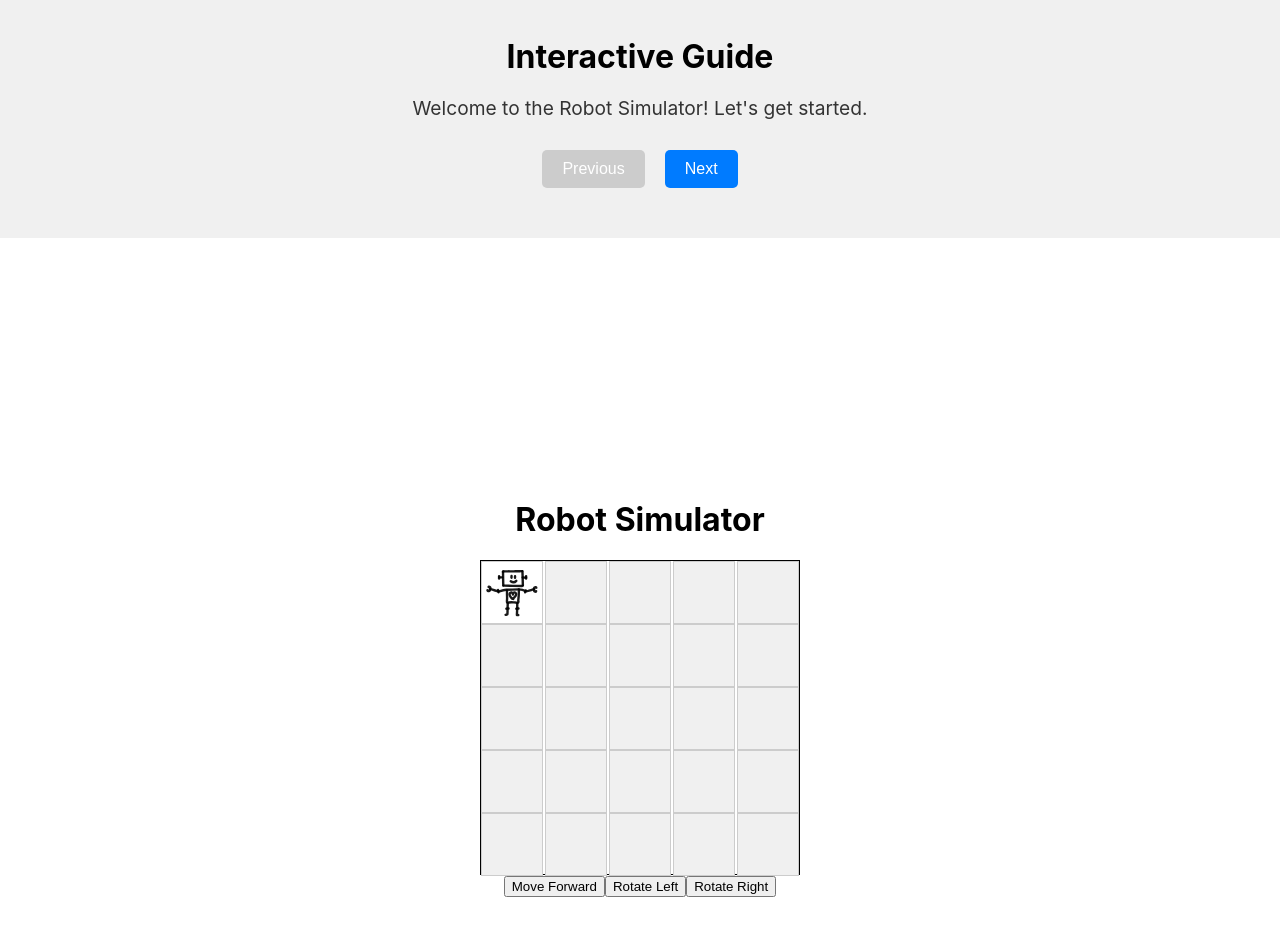
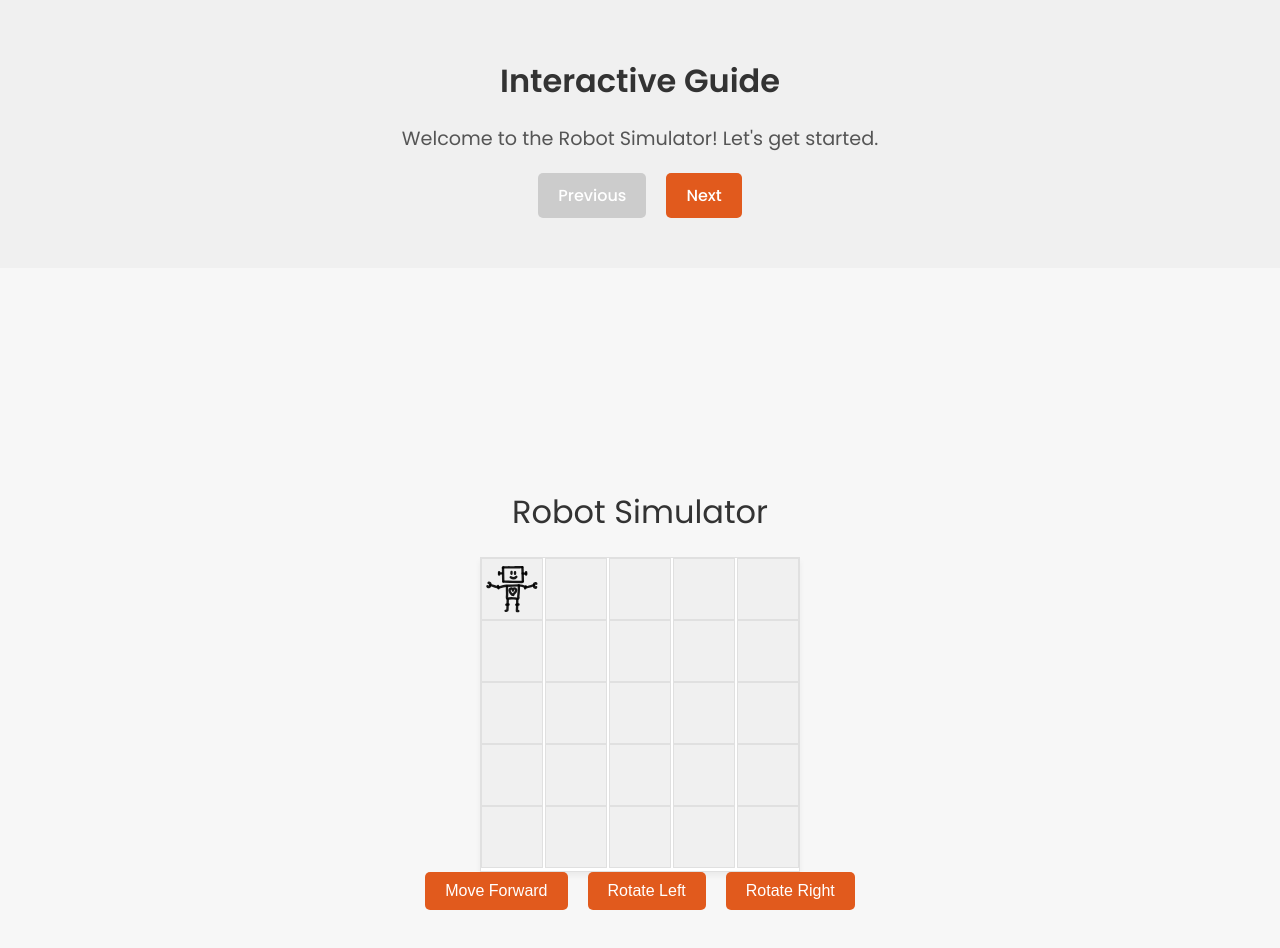
Before and after one commit to OneTwoSz/Yourbell_Projects, a React (Create React App) app in the folder robot-simulator/: page / in a window 1280 px wide. Shown: the part 840-1788 px from the top of the page. Built offline with nearby package versions, Linux system fonts and the light colour scheme.

Commit message:
Fixed button issue by using z dimension

```diff
--- a/robot-simulator/public/index.html
+++ b/robot-simulator/public/index.html
@@ -1,6 +1,9 @@
 <!DOCTYPE html>
 <html lang="en">
   <head>
+    <link rel="preconnect" href="https://fonts.googleapis.com">
+    <link rel="preconnect" href="https://fonts.gstatic.com" crossorigin>
+    <link href="https://fonts.googleapis.com/css2?family=Poppins:ital,wght@0,100;0,200;0,300;0,400;0,500;0,600;0,700;0,800;0,900;1,100;1,200;1,300;1,400;1,500;1,600;1,700;1,800;1,900&display=swap" rel="stylesheet">
     <meta charset="utf-8" />
     <link rel="icon" href="%PUBLIC_URL%/favicon.ico" />
     <meta name="viewport" content="width=device-width, initial-scale=1" />
--- a/robot-simulator/src/styles/App.css
+++ b/robot-simulator/src/styles/App.css
@@ -1,39 +1,38 @@
-.grid {
-  display: grid;
-  grid-template-columns: repeat(5, 62px);
-  grid-template-rows: repeat(5, 61px);
-  gap: 2px;
-  border: 1px solid #000000;
-  background-color: #fff;
+body {
+  background-color: #f7f7f7; /* Light gray background */
+  color: #333333; /* Dark gray text */
+  font-family: 'Poppins';
+  margin: 0;
+  padding: 0;
 }
 
-.cell {
-  width: 60px;
-  height: 60px;
-  background-color: #f0f0f0;
-  border: 1px solid #ccc;
-  display: flex;
-  align-items: center;
-  justify-content: center;
-  font-size: 20px;
-  font-weight: bold;
-  padding: 1px 0 0 0;
+h1, h2, h3 {
+  font-weight: 400; /* Lighter font weight for headings */
+  color: #333333; /* Consistent heading color */
 }
 
-/* Remove the old robot background color and style */
-.robot {
-  background-color: transparent; /* No background for the SVG */
-  border-radius: 0; /* No border-radius needed for the SVG */
+p {
+  font-size: 1rem;
+  line-height: 1.5;
+  color: #555555; /* Slightly lighter gray for paragraph text */
 }
 
-/* New style for the robot SVG */
-.robot-svg {
-  width: 100%; /* Ensure the SVG fits the cell */
-  height: 100%;
-  transform-origin: center; /* Ensure the rotation is centered */
-  transition: transform 0.3s ease; /* Smooth rotation transition */
+button {
+  background-color: #e15a1d;
+  color: #ffffff;
+  border: none;
+  border-radius: 5px;
+  padding: 15px 30px;
+  font-size: 1.2rem;
+  cursor: pointer;
+  transition: background-color 0.3s ease;
 }
 
+button:hover {
+  background-color: #c94f1a;
+}
+
+/* Hero Section */
 .hero {
   height: 100vh;
   display: flex;
@@ -41,40 +40,122 @@
   justify-content: center;
   align-items: center;
   text-align: center;
-  background-color: #f7f7f7;
+  background-color: #ffffff; /* White background for contrast */
   padding: 0 20px;
+  box-shadow: 0 4px 6px rgba(0, 0, 0, 0.1); /* Subtle shadow for depth */
 }
 
-.hero h1 {
-  font-size: 3rem;
-  margin-bottom: 20px;
+/* Grid */
+.grid {
+  display: grid;
+  grid-template-columns: repeat(5, 62px);
+  grid-template-rows: repeat(5, 61px);
+  gap: 2px;
+  border: 1px solid #e0e0e0;
+  background-color: #ffffff;
+  box-shadow: 0 4px 6px rgba(0, 0, 0, 0.05); /* Soft shadow for the grid */
 }
 
-.hero p {
-  font-size: 1.2rem;
-  margin-bottom: 30px;
-  color: #555;
+.cell {
+  width: 60px;
+  height: 60px;
+  background-color: #f0f0f0;
+  border: 1px solid #e0e0e0;
+  display: flex;
+  align-items: center;
+  justify-content: center;
+  font-size: 20px;
+  font-weight: bold;
 }
 
-.hero button {
-  padding: 15px 30px;
-  font-size: 1.2rem;
-  color: #fff;
-  background-color: #007BFF;
-  border: none;
-  border-radius: 5px;
-  cursor: pointer;
-  transition: background-color 0.3s ease;
-}
-
-.hero button:hover {
-  background-color: #0056b3;
-}
-
+/* Adjustments for the Simulator Section */
 #simulator {
   display: flex;
   flex-direction: column;
   align-items: center;
   justify-content: center;
   height: 100vh;
+  padding: 0;
+  background-color: #f7f7f7;
 }
+
+/* Container styling for the interactive guide */
+.interactive-guide {
+  text-align: center;
+  margin: 20px 0;
+}
+
+.interactive-guide h2 {
+  font-size: 2rem;
+  font-weight: 600;
+  margin-bottom: 20px;
+  color: #333333;
+}
+
+.interactive-guide p {
+  font-size: 1.2rem;
+  font-weight: 400;
+  color: #555555;
+  margin-bottom: 20px;
+}
+
+/* Styling for the buttons in the guide */
+.guide-controls button {
+  font-family: 'Poppins', sans-serif;
+  font-weight: 500;
+  color: #ffffff;
+  background-color: #e15a1d;
+  border: none;
+  border-radius: 5px;
+  padding: 10px 20px;
+  font-size: 1rem;
+  cursor: pointer;
+  transition: background-color 0.3s ease, box-shadow 0.3s ease;
+  margin: 0 10px;
+}
+
+.guide-controls button:hover {
+  background-color: #c94f1a;
+  box-shadow: 0 4px 8px rgba(0, 0, 0, 0.1);
+}
+
+/* Disabled button styling to differentiate from active buttons */
+.guide-controls button:disabled {
+  background-color: #cccccc;
+  cursor: not-allowed;
+}
+
+.controls {
+  display: flex;
+  justify-content: center;
+  gap: 20px;
+}
+
+.controls button {
+  background-color: #e15a1d;
+  color: #ffffff;
+  border: none;
+  border-radius: 5px;
+  padding: 10px 20px;
+  font-size: 1rem;
+  cursor: pointer;
+  transition: background-color 0.3s ease;
+  position: relative;
+  z-index: 1;
+}
+
+button:hover {
+  background-color: #c94f1a;
+}
+
+
+.controls button:before {
+  content: "";
+  position: absolute;
+  top: 0;
+  left: 0;
+  width: 100%;
+  height: 100%;
+  z-index: -1;
+  background: none;
+}
```
